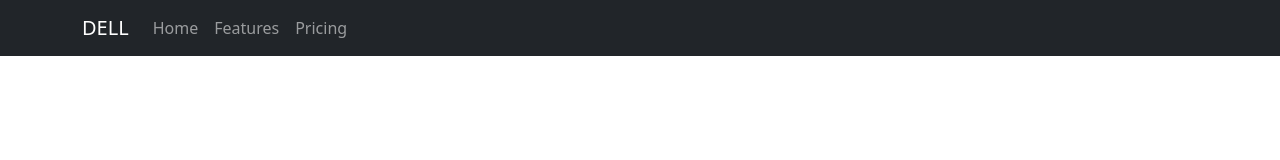
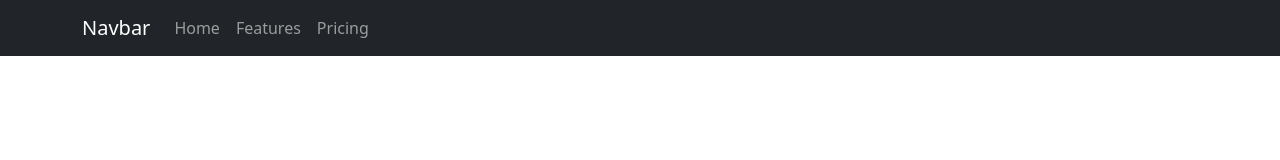
Before and after one commit to light-roast/portfolio-react, a React (Vite) app: page / in a window 1280 px wide. Shown: the top 160 px of the page. Built offline with nearby package versions, Linux system fonts and the light colour scheme.

Commit message:
Router added but not available to merge it with Bootstrap

```diff
--- a/src/App.jsx
+++ b/src/App.jsx
@@ -1,18 +1,28 @@
-import { useState } from 'react'
-import './App.css'
-import { BrowserRouter, Router } from 'react-router-dom'
-import NavBar from './components/NavBar/NavBar'
+import { useState } from 'react';
+import './App.css';
+import { BrowserRouter as Router, Route, Routes } from 'react-router-dom';
+import NavBar from './components/NavBar/NavBar';
+import Contact from './components/Contact/Contact';
+import Home from './components/Home/Home';
+import Projects from './components/Projects/Projects';
 
 function App() {
-  const [count, setCount] = useState(0)
+  const [count, setCount] = useState(0);
 
   return (
     <>
-      <BrowserRouter>
-        <NavBar/>
-      </BrowserRouter>
+    <NavBar />
+    <Router>
+      <>
+        <Routes>
+          <Route path="/" element={<Home />} />
+          <Route path="/contact" element={<Contact />} />
+          <Route path="/projects" element={<Projects />} />
+        </Routes>
+      </>
+    </Router>
     </>
-  )
+  );
 }
 
-export default App
+export default App;
--- a/src/components/NavBar/NavBar.jsx
+++ b/src/components/NavBar/NavBar.jsx
@@ -1,14 +1,14 @@
+import { Link } from 'react-router-dom';
+import Navbar from 'react-bootstrap/Navbar';
 import Container from 'react-bootstrap/Container';
 import Nav from 'react-bootstrap/Nav';
-import Navbar from 'react-bootstrap/Navbar';
-import "bootstrap/dist/css/bootstrap.min.css";
+import 'bootstrap/dist/css/bootstrap.min.css';
 
-function NavBar() {
+const NavBar = () => {
   return (
-    <>
-      <Navbar bg="dark" data-bs-theme="dark">
+    <Navbar bg="dark" data-bs-theme="dark">
         <Container>
-          <Navbar.Brand href="#home">DELL</Navbar.Brand>
+          <Navbar.Brand href="/">Navbar</Navbar.Brand>
           <Nav className="me-auto">
             <Nav.Link href="#home">Home</Nav.Link>
             <Nav.Link href="#features">Features</Nav.Link>
@@ -16,8 +16,7 @@ function NavBar() {
           </Nav>
         </Container>
       </Navbar>
-    </>
   );
-}
+};
 
 export default NavBar;
```
